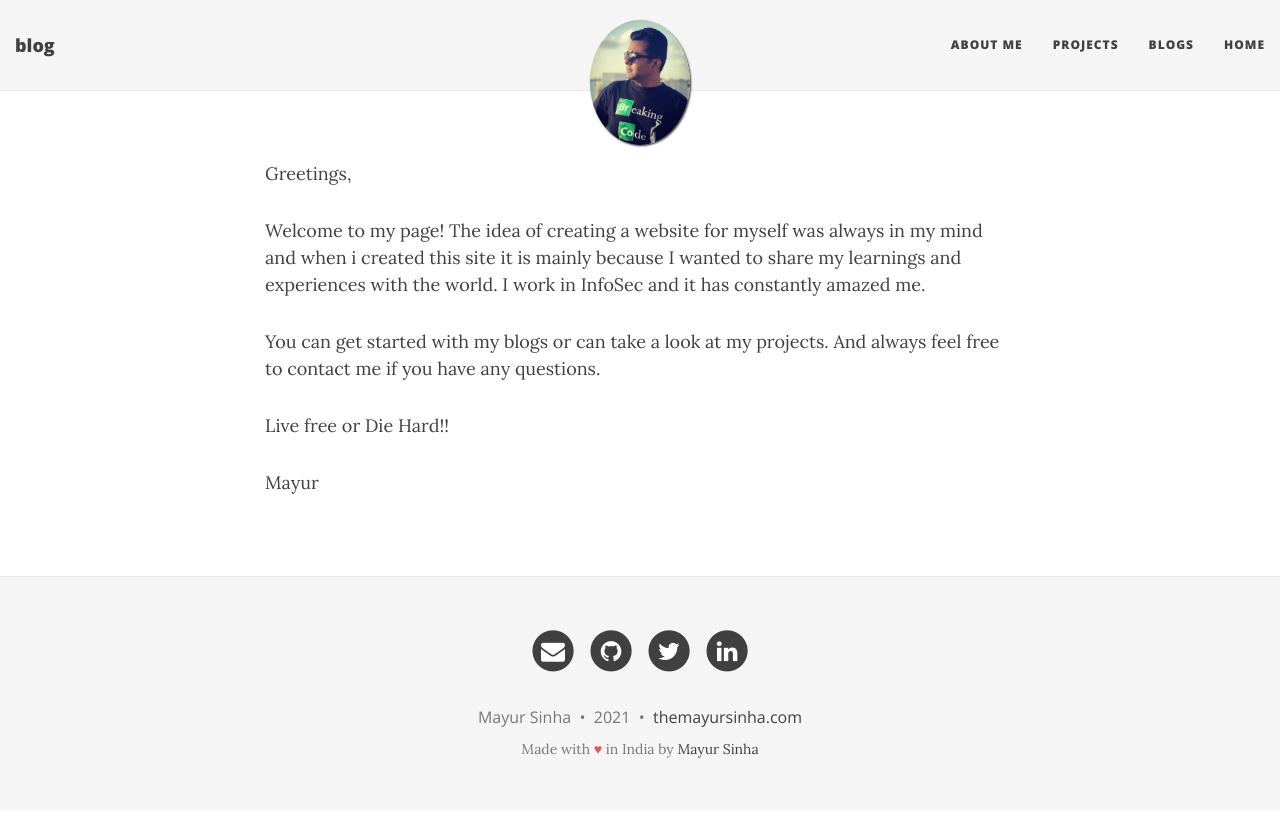
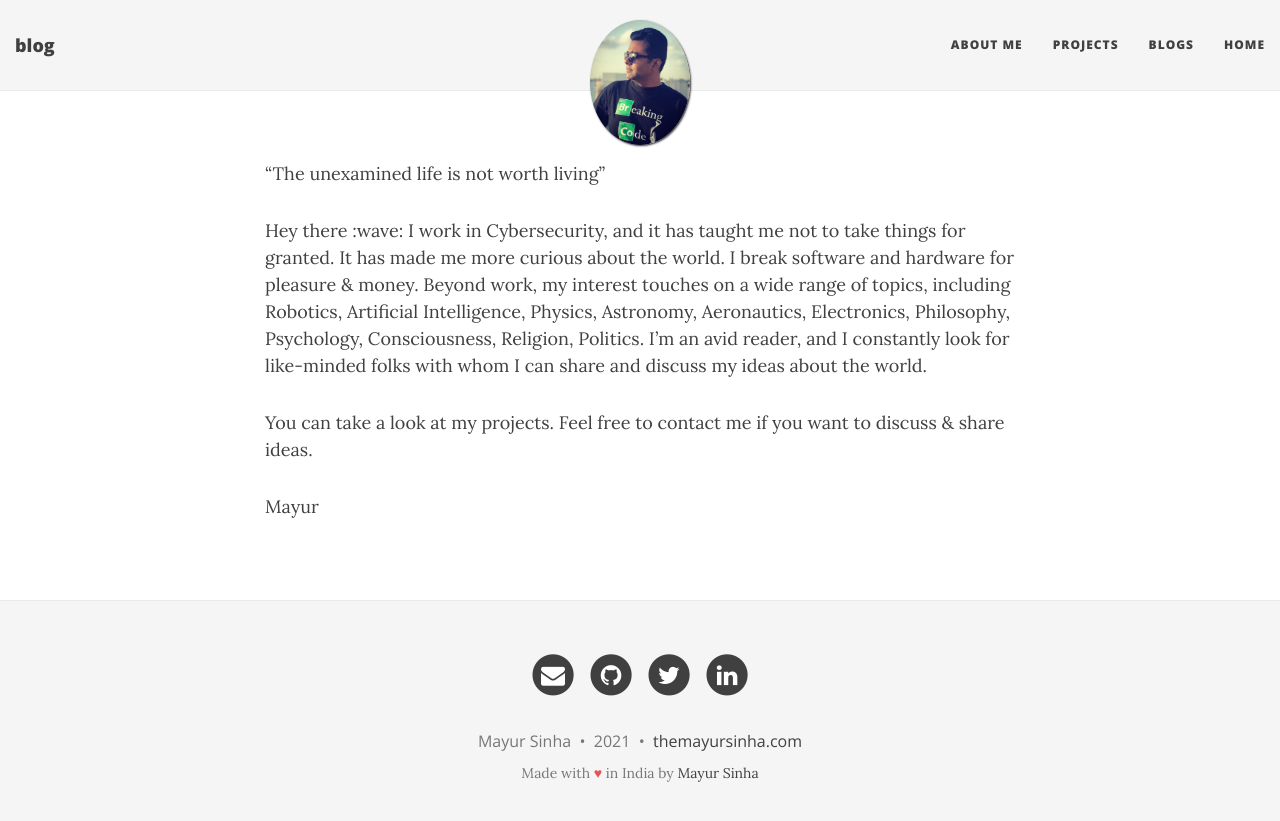
Before and after one commit to themayursinha/blog, a Jekyll site: the page built from index.md, in a window 1280 px wide. Shown: the top 821 px of the page. Built offline with Jekyll 4.4.1, drawn with Linux system fonts in a browser that asks for light colours; nearby versions of some CDN libraries; library files that are not in the unit come from our copies.

Commit message:
Adding stuffs to index.md page

```diff
--- a/index.md
+++ b/index.md
@@ -1,12 +1,12 @@
 ---
+subtitle: Security Engineer by day, Researcher by night
 ---
 
-Greetings,
+"The unexamined life is not worth living"
 
-Welcome to my page! The idea of creating a website for myself was always in my mind and when i created this site it is mainly because I wanted to share my learnings and experiences with the world. I work in InfoSec and it has constantly amazed me.
+Hey there :wave: I work in Cybersecurity, and it has taught me not to take things for granted. It has made me more curious about the world. I break software and hardware for pleasure & money. Beyond work, my interest touches on a wide range of topics, including Robotics, Artificial Intelligence, Physics, Astronomy, Aeronautics, Electronics, Philosophy, Psychology, Consciousness, Religion, Politics. I'm an avid reader, and I constantly look for like-minded folks with whom I can share and discuss my ideas about the world.
 
-You can get started with my blogs or can take a look at my projects. And always feel free to contact me if you have any questions.
+You can take a look at my projects. Feel free to contact me if you want to discuss & share ideas.
 
-Live free or Die Hard!!
 
 Mayur
```
